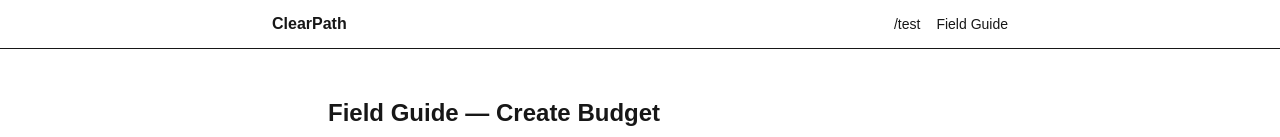
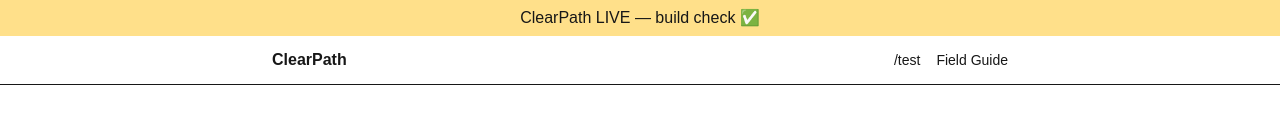
Before and after one commit to GlowingEagle69/bubbly-gums, a Next.js app: page /field-guide in a window 1280 px wide. Shown: the top 137 px of the page. Built offline with nearby package versions, Linux system fonts and the light colour scheme; no server answers; the database is empty.

Commit message:
chore: add diagnostic banner to verify production deploy

```diff
--- a/src/app/layout.tsx
+++ b/src/app/layout.tsx
@@ -8,26 +8,21 @@ export const metadata: Metadata = {
   description: "Mission-Ready Field Guide & Debt Demolition in one app.",
 };
 
-export default function RootLayout({
-  children,
-}: {
-  children: React.ReactNode;
-}) {
+export default function RootLayout({ children }: { children: React.ReactNode }) {
   return (
     <html lang="en">
       <body className="min-h-screen bg-white text-gray-900">
+        {/* 🟡 Diagnostic banner — remove after you see it live */}
+        <div style={{ background: "#ffe08a", padding: "6px 12px", textAlign: "center" }}>
+          ClearPath LIVE — build check ✅
+        </div>
+
         <header className="sticky top-0 z-10 border-b bg-white/70 backdrop-blur">
           <nav className="mx-auto max-w-3xl px-4 py-3 flex items-center justify-between">
-            <Link href="/" className="font-semibold">
-              ClearPath
-            </Link>
+            <Link href="/" className="font-semibold">ClearPath</Link>
             <div className="flex gap-4 text-sm">
-              <Link href="/test" className="hover:underline">
-                /test
-              </Link>
-              <Link href="/field-guide" className="hover:underline">
-                Field Guide
-              </Link>
+              <Link href="/test" className="hover:underline">/test</Link>
+              <Link href="/field-guide" className="hover:underline">Field Guide</Link>
             </div>
           </nav>
         </header>
```
